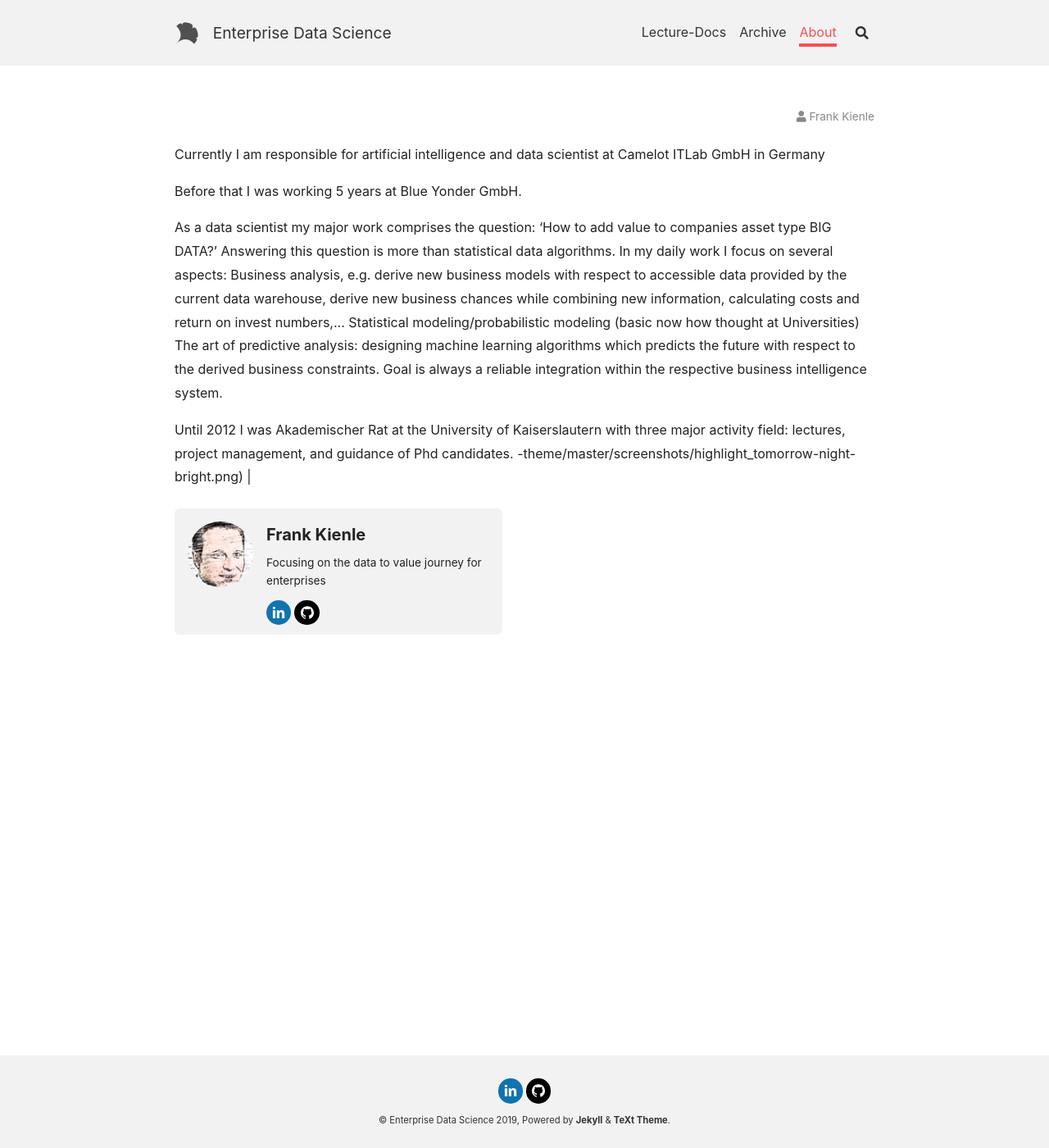
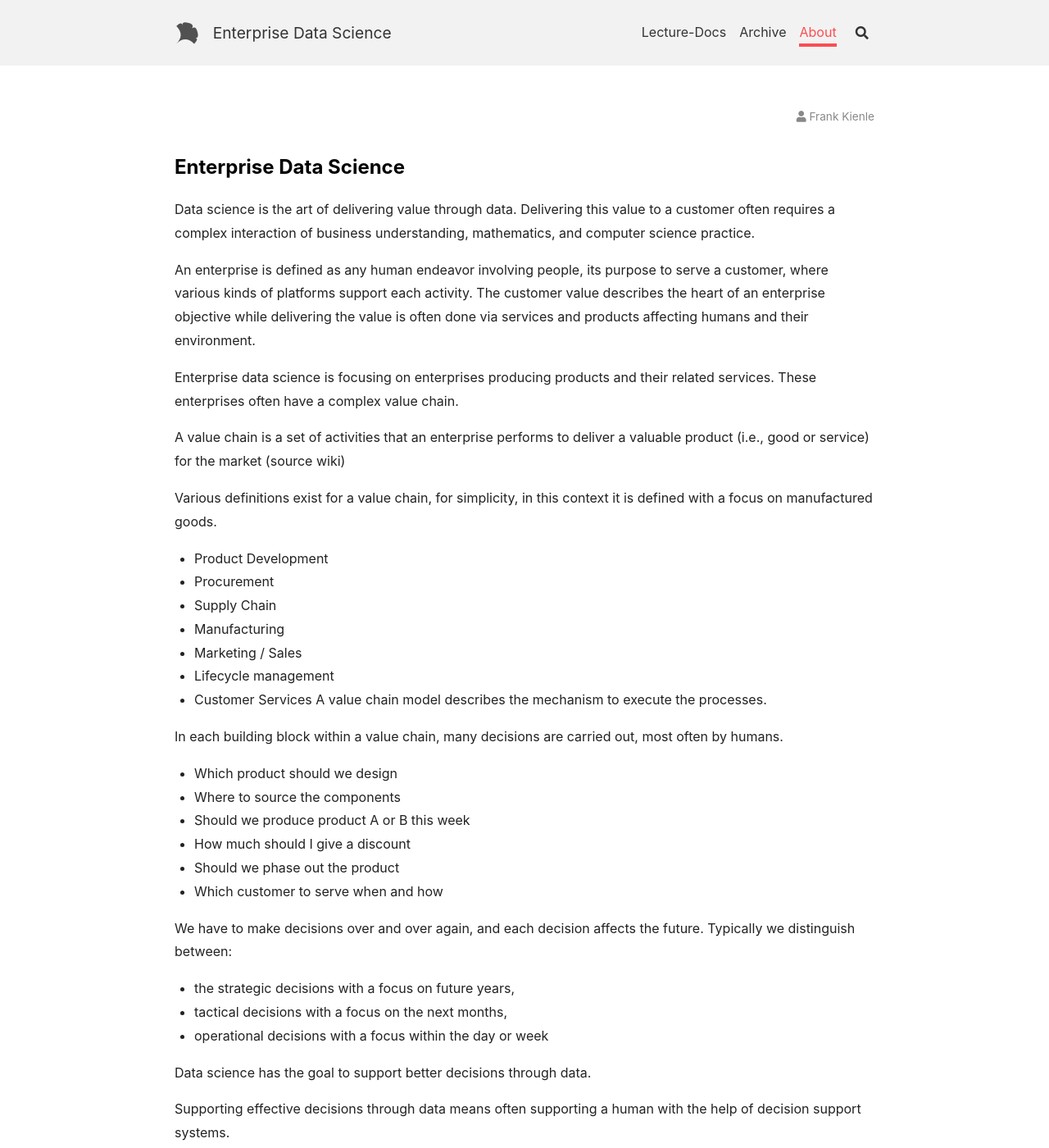
Before and after one commit to kienlef/kienlef.github.io, a Jekyll site: the page built from about.md, in a window 1280 px wide and 1400 px high. Shown: the whole window at 82% size. Built offline with Jekyll 4.4.1, drawn with Linux system fonts in a browser that asks for light colours; nearby versions of some CDN libraries; some of the changed text lies outside the part shown.

Commit message:
new definition

```diff
--- a/about.md
+++ b/about.md
@@ -4,13 +4,65 @@ key: page-about
 author: Frank Kienle
 show_author_profile: true
 ---
+### Enterprise Data Science
 
+Data science is the art of delivering value through data. Delivering this value to a customer often requires a complex interaction of business understanding, mathematics, and computer science practice.
+
+An enterprise is defined as any human endeavor involving people, its purpose to serve a customer, where various kinds of platforms support each activity.
+The customer value describes the heart of an enterprise objective while delivering the value is often done via services and products affecting humans and their environment.
+
+Enterprise data science is focusing on enterprises producing products and their related services. These enterprises often have a complex value chain.
+
+A value chain is a set of activities that an enterprise performs to deliver a valuable product (i.e., good or service) for the market  (source wiki)
+
+Various definitions exist for a value chain, for simplicity, in this context it is defined with a focus on manufactured goods.
+* Product Development
+* Procurement
+* Supply Chain
+* Manufacturing
+* Marketing / Sales
+* Lifecycle management
+* Customer Services
+A value chain model describes the mechanism to execute the processes.
+
+In each building block within a value chain, many decisions are carried out, most often by humans.
+* Which product should we design
+* Where to source the components
+* Should we produce product A or B this week
+* How much should I give a discount
+* Should we phase out the product
+* Which customer to serve when and how
+
+
+We have to make decisions over and over again, and each decision affects the future. Typically we distinguish between:
+* the strategic decisions with a focus on future years,
+* tactical decisions with a focus on the next months,
+* operational decisions with a focus within the day or week
+
+Data science has the goal to support better decisions through data.
+
+Supporting effective decisions through data means often supporting a human with the help of decision support systems.
+
+Supporting effective decision means most often the push towards automation or automation support.
+
+Enterprise data science supports effective and efficient decisions within a company's value chain.
+
+### Homepage Principles
+This Enterprise Data Science homepage is developed according to the following principles:
+
+1. Simplicity in formulation and explanation of  business execution and its link to data-driven decisions
+2. Illustration of data science application within an enterprise context using well-known design frameworks across the business and the IT/software world.
+3. Explanation of data-driven decisions within business constraints and business processes by referring to data sources, source code, and real-life business problems
+4. Consistently increasing the scope of content and the number of contributors helping to curate the complex dependencies with a focus on teaching and scientific excellence.
+5. Content should be available via GITHUB while using various data-driven services
+
+### Author
 Currently I am responsible for artificial intelligence and  data scientist at Camelot ITLab GmbH in Germany
 
 Before that I was working 5 years at Blue Yonder GmbH.
 
 As a data scientist my major work comprises the question:
-‘How to add value to companies asset type BIG DATA?’
+‘How to add value to companies asset type data?’
 Answering this question is more than statistical data algorithms. In my daily work I focus on several aspects:
 Business analysis, e.g. derive new business models with respect to accessible data provided by the current data warehouse, derive new business chances while combining new information, calculating costs and return on invest numbers,…
 Statistical modeling/probabilistic modeling (basic now how  thought at Universities)
@@ -18,4 +70,3 @@ The art of predictive analysis: designing machine learning algorithms which pred
 
 Until 2012 I was Akademischer Rat at the University of Kaiserslautern with three major activity field:
 lectures, project management, and guidance of Phd candidates.
--theme/master/screenshots/highlight_tomorrow-night-bright.png) |
```
